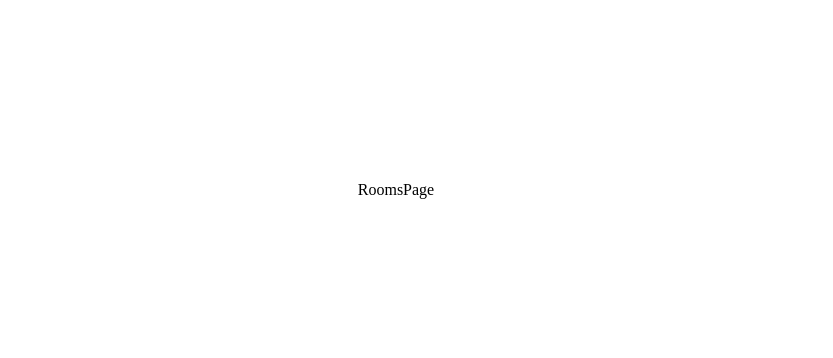
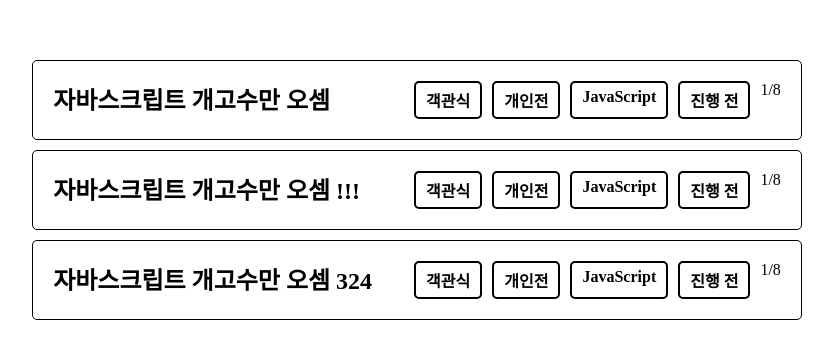
Before and after one commit to hyeon9782/dev-quiz, a React (Vite) app: page /room in a window 1280 px wide. Shown: the part 210-568 px from the top of the page, without its empty margins (244-1077 px from the left). Built offline with nearby package versions, Linux system fonts and the light colour scheme.

Commit message:
feat: RoomItem 컴포넌트 구현

```diff
--- a/src/components/common/Header/Header.tsx
+++ b/src/components/common/Header/Header.tsx
@@ -1,11 +1,13 @@
 import { IoIosArrowBack } from "react-icons/io";
 import { PropsWithChildren } from "react";
 import { headerStyle, leftArrowStyle, titleStyle } from "./Header.style";
+import { useNavigate } from "react-router-dom";
 
 const Header = ({ children }: PropsWithChildren) => {
+  const navigate = useNavigate();
   return (
     <header css={headerStyle}>
-      <IoIosArrowBack css={leftArrowStyle} />
+      <IoIosArrowBack css={leftArrowStyle} onClick={() => navigate(-1)} />
       <span css={titleStyle}>{children}</span>
     </header>
   );
--- /dev/null
+++ b/src/components/room/RoomItem/RoomItem.style.ts
@@ -0,0 +1,27 @@
+import { css } from "@emotion/react";
+
+export const roomItemStyle = css({
+  display: "flex",
+  justifyContent: "space-between",
+  border: "1px solid black",
+  padding: "20px",
+  borderRadius: "5px",
+  width: "100%",
+});
+
+export const titleStyle = css({
+  fontSize: "1.5rem",
+  fontWeight: "bold",
+});
+
+export const badgeBoxStyle = css({
+  display: "flex",
+  gap: "10px",
+});
+
+export const badgeStyle = css({
+  fontWeight: "bold",
+  border: "2px solid black",
+  borderRadius: "5px",
+  padding: "5px 10px",
+});
--- /dev/null
+++ b/src/components/room/RoomItem/RoomItem.tsx
@@ -0,0 +1,49 @@
+import {
+  badgeBoxStyle,
+  badgeStyle,
+  roomItemStyle,
+  titleStyle,
+} from "./RoomItem.style";
+
+type RoomItemProps = {
+  room: {
+    id: number;
+    title: string;
+    quizType: string;
+    roomType: string;
+    quizPrimaryTopic: string;
+    quizSecondaryTopic: string;
+    currentPersonnel: number;
+    quizPersonnel: number;
+    quizStatus: string;
+    disclosureStatus: string;
+  };
+};
+
+const RoomItem = ({ room }: RoomItemProps) => {
+  const {
+    title,
+    quizType,
+    roomType,
+    quizSecondaryTopic,
+    currentPersonnel,
+    quizPersonnel,
+    quizStatus,
+  } = room;
+  return (
+    <div css={roomItemStyle}>
+      <div css={titleStyle}>{title}</div>
+      <div css={badgeBoxStyle}>
+        <div css={badgeStyle}>{quizType}</div>
+        <div css={badgeStyle}>{roomType}</div>
+        <div css={badgeStyle}>{quizSecondaryTopic}</div>
+        <div css={badgeStyle}>{quizStatus}</div>
+        <div>
+          {currentPersonnel}/{quizPersonnel}
+        </div>
+      </div>
+    </div>
+  );
+};
+
+export default RoomItem;
--- /dev/null
+++ b/src/pages/RoomsPage/RoomsPage.style.ts
@@ -0,0 +1,7 @@
+import { css } from "@emotion/react";
+
+export const roomListStyle = css({
+  display: "flex",
+  flexDirection: "column",
+  gap: "10px",
+});
--- a/src/pages/RoomsPage/RoomsPage.tsx
+++ b/src/pages/RoomsPage/RoomsPage.tsx
@@ -1,7 +1,56 @@
 import Container from "../../components/common/Container/Container";
+import RoomItem from "../../components/room/RoomItem/RoomItem";
+import { roomListStyle } from "./RoomsPage.style";
+
+const list = [
+  {
+    id: 0, // 아이디
+    title: "자바스크립트 개고수만 오셈", // 방 제목
+    quizType: "객관식", // 객관식 or 주관식
+    roomType: "개인전", // 개인전 or 팀전
+    quizPrimaryTopic: "Front", // 1차 주제
+    quizSecondaryTopic: "JavaScript", // 2차 주제
+    currentPersonnel: 1, // 1 ~ 8
+    quizPersonnel: 8, // 1 ~ 8
+    quizStatus: "진행 전", // 진행 전 or 진행 중
+    disclosureStatus: "public", // public or private
+  },
+  {
+    id: 1, // 아이디
+    title: "자바스크립트 개고수만 오셈 !!!", // 방 제목
+    quizType: "객관식", // 객관식 or 주관식
+    roomType: "개인전", // 개인전 or 팀전
+    quizPrimaryTopic: "Front", // 1차 주제
+    quizSecondaryTopic: "JavaScript", // 2차 주제
+    currentPersonnel: 1, // 1 ~ 8
+    quizPersonnel: 8, // 1 ~ 8
+    quizStatus: "진행 전", // 진행 전 or 진행 중
+    disclosureStatus: "public", // public or private
+  },
+  {
+    id: 2, // 아이디
+    title: "자바스크립트 개고수만 오셈 324", // 방 제목
+    quizType: "객관식", // 객관식 or 주관식
+    roomType: "개인전", // 개인전 or 팀전
+    quizPrimaryTopic: "Front", // 1차 주제
+    quizSecondaryTopic: "JavaScript", // 2차 주제
+    currentPersonnel: 1, // 1 ~ 8
+    quizPersonnel: 8, // 1 ~ 8
+    quizStatus: "진행 전", // 진행 전 or 진행 중
+    disclosureStatus: "public", // public or private
+  },
+];
 
 const RoomsPage = () => {
-  return <Container>RoomsPage</Container>;
+  return (
+    <Container>
+      <div css={roomListStyle}>
+        {list.map((item) => (
+          <RoomItem room={item} key={item.id} />
+        ))}
+      </div>
+    </Container>
+  );
 };
 
 export default RoomsPage;
```
